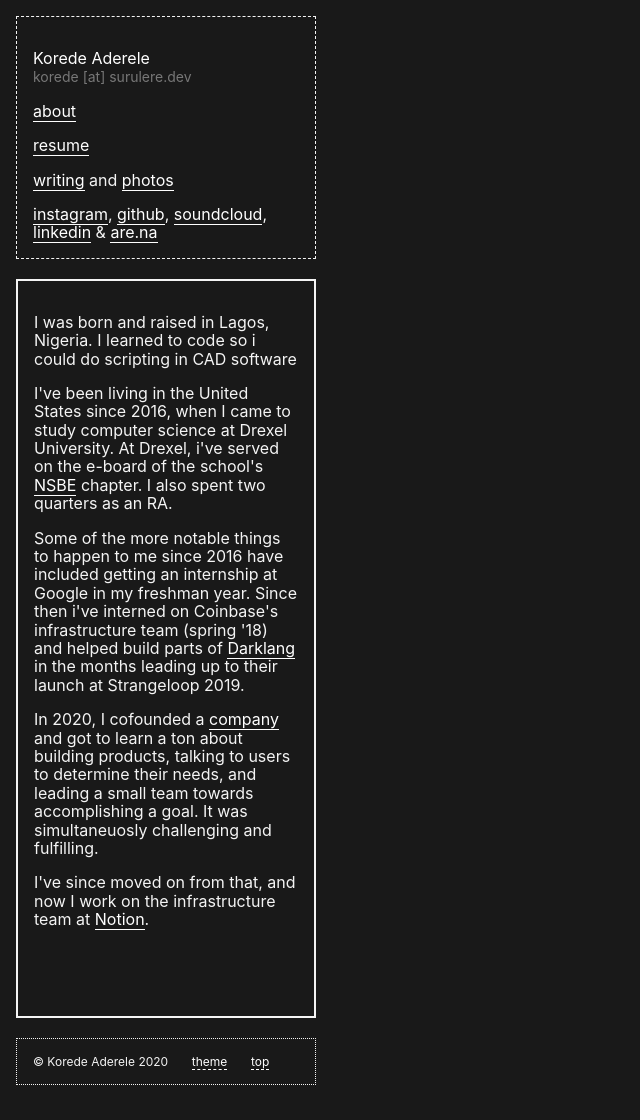
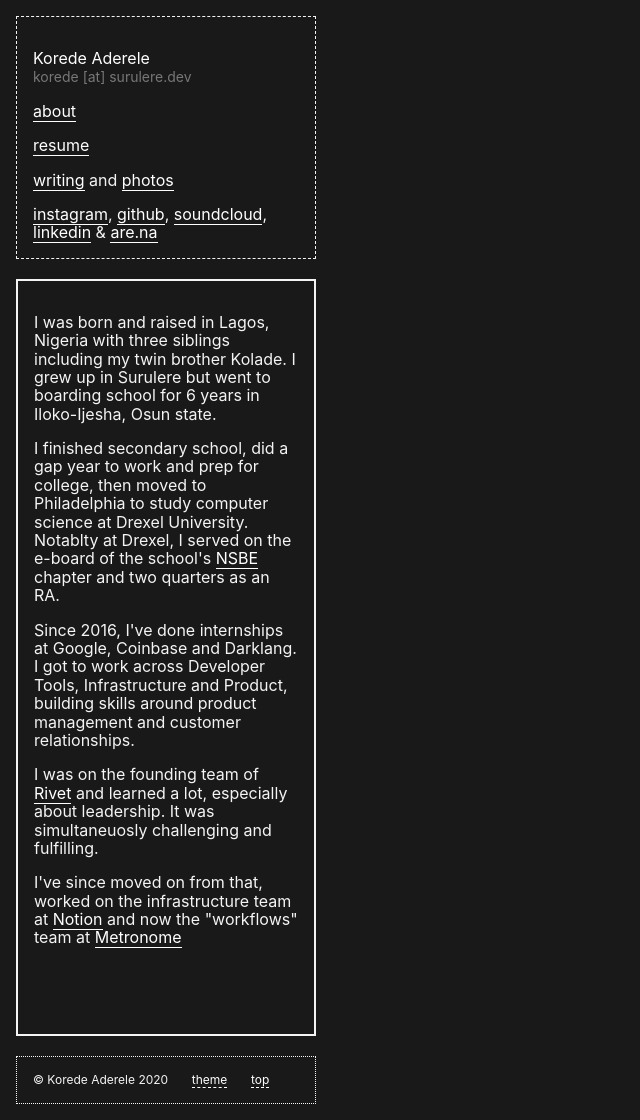
Before and after one commit to Korede-TA/korede-ta.github.io, a Jekyll site: the page built from about.html, in a window 1280 px wide. Shown: the whole page, without its empty margins (0-640 px from the left). Built offline with Jekyll 4.4.1, drawn with Linux system fonts in a browser that asks for light colours.

Commit message:
update about section per Aug 2023

```diff
--- a/about.html
+++ b/about.html
@@ -5,26 +5,24 @@
 
 <div class="about pa3 b--solid bw1 h-100">
   <p>
-  I was born and raised in Lagos, Nigeria. I learned to code so i could do scripting in CAD software
+  I was born and raised in Lagos, Nigeria with three siblings including my twin brother Kolade. I grew up in Surulere but went to boarding school for 6 years in Iloko-Ijesha, Osun state.
   </p>
 
   <p>
-  I've been living in the United States since 2016, when I came to study computer science at Drexel University.
-  At Drexel, i've served on the e-board of the school's <a href="https://nsbe.org" target="_blank">NSBE</a> chapter. I also spent two quarters as an RA.
+  I finished secondary school, did a gap year to work and prep for college, then moved to Philadelphia to study computer science at Drexel University.
+  Notablty at Drexel, I served on the e-board of the school's <a href="https://nsbe.org" target="_blank">NSBE</a> chapter and two quarters as an RA.
   </p>
 
   <p>
-  Some of the more notable things to happen to me since 2016 have included getting an internship at Google in my freshman year.
-  Since then i've interned on Coinbase's infrastructure team (spring '18) and helped build parts of <a href="http://darklang.com" target="_blank">Darklang</a> in the months leading up to their launch at Strangeloop 2019.
+    Since 2016, I've done internships at Google, Coinbase and Darklang. I got to work across Developer Tools, Infrastructure and Product, building skills around product management and customer relationships.
   </p>
 
   <p>
-    In 2020, I cofounded a <a href="https://rivetapp.co" target="_blank">company</a> and got to learn a ton about building products, talking to users to determine their needs, and leading a small team
-    towards accomplishing a goal. It was simultaneuosly challenging and fulfilling.
+    I was on the founding team of <a href="https://rivetapp.co" target="_blank">Rivet</a> and learned a lot, especially about leadership. It was simultaneuosly challenging and fulfilling.
   </p>
 
   <p>
-   I've since moved on from that, and now I work on the infrastructure team at <a href="https://notion.so">Notion</a>.
+   I've since moved on from that, worked on the infrastructure team at <a href="https://notion.so">Notion</a> and now the "workflows" team at <a href="https://metronome.com">Metronome</a>
   </p>
 
   <br/>
```
